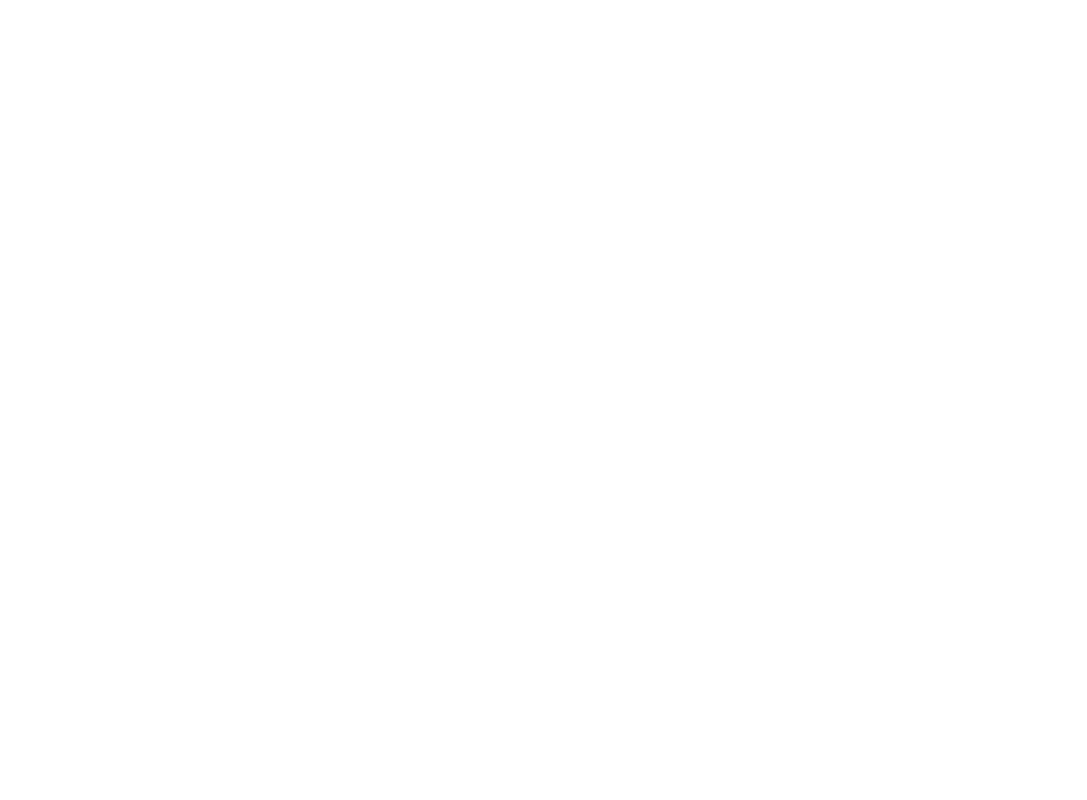
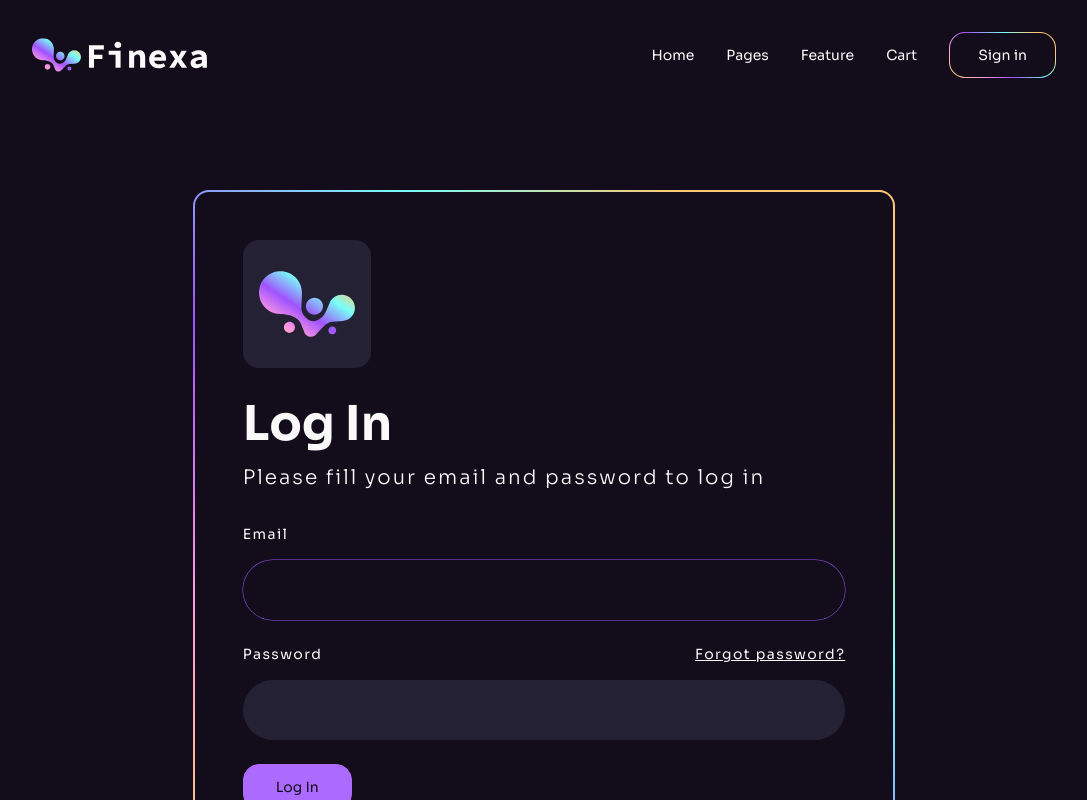
Before and after one commit to valera-orolin/bidster-frontend, a Vue app: page /login in a window 1280 px wide. Before the commit this address had no page. Shown: the top 800 px of the page, without its empty margins (96-1183 px from the left). Built offline with nearby package versions, Linux system fonts and the light colour scheme.

Commit message:
Add Login page

```diff
--- a/src/Components/ButtonArrow.vue
+++ b/src/Components/ButtonArrow.vue
@@ -12,7 +12,7 @@
 
 <style>
 .my-arrow-button {
-    border-radius: 20px;
+    border-radius: 15px;
     background-color: theme('colors.my-gray2');
     border: none;
     color: #fff;
--- /dev/null
+++ b/src/Components/ButtonLila.vue
@@ -0,0 +1,11 @@
+<script setup>
+const props = defineProps({
+    text: String
+});
+</script>
+
+<template>
+    <button class="bg-my-lila px-8 py-3 rounded-2xl text-my-black hover:bg-my-black hover:text-my-gray4 border-my-lila border-0.5 transition duration-500">
+        <span>{{ text }}</span>
+    </button>
+</template>
--- /dev/null
+++ b/src/Components/InputError.vue
@@ -0,0 +1,15 @@
+<script setup>
+defineProps({
+    message: {
+        type: String,
+    },
+});
+</script>
+
+<template>
+    <div v-show="message">
+        <p class="text-sm tracking-widest text-my-lila">
+            {{ message }}
+        </p>
+    </div>
+</template>
--- /dev/null
+++ b/src/Components/InputLabel.vue
@@ -0,0 +1,14 @@
+<script setup>
+defineProps({
+    value: {
+        type: String,
+    },
+});
+</script>
+
+<template>
+    <label class="block text-sm tracking-widest">
+        <span v-if="value">{{ value }}</span>
+        <span v-else><slot /></span>
+    </label>
+</template>
--- a/src/Components/NavPanel.vue
+++ b/src/Components/NavPanel.vue
@@ -9,7 +9,7 @@
 </script>
 
 <template>
-    <div class="bg-my-black flex items-center justify-between px-4 md:px-32 py-8">
+    <div class="bg-my-black flex items-center justify-between px-4 md:px-32 py-4 lg:py-8">
         <router-link to="/lots">
             <img src="../assets/logo.svg" alt="Bidster" />
         </router-link>
@@ -19,15 +19,22 @@
             <a href="#" class="hover:text-my-lila transition duration-500">Pages</a>
             <a href="#" class="hover:text-my-lila transition duration-500">Feature</a>
             <a href="#" class="hover:text-my-lila transition duration-500">Cart</a>
+            <router-link to="/login">
                 <ButtonGradient text="Sign in" />
+            </router-link>
         </div>
 
-        <button @click="toggleMenu" data-collapse-toggle="navbar-hamburger" type="button" class="lg:hidden inline-flex items-center justify-center p-2 w-10 h-10 text-sm text-my-gray3 rounded-lg focus:outline-none focus:ring-2 focus:ring-my-gray2" aria-controls="navbar-hamburger" aria-expanded="false">
+        <div class="lg:hidden inline-flex items-center justify-center space-x-4">
+            <router-link to="/login">
+                <font-awesome-icon class="text-my-gray3" :icon="['fas', 'user']" />
+            </router-link>
+            <button @click="toggleMenu" data-collapse-toggle="navbar-hamburger" type="button" class="items-center justify-center p-2 w-10 h-10 text-sm text-my-gray3 rounded-lg focus:outline-none focus:ring-2 focus:ring-my-gray2" aria-controls="navbar-hamburger" aria-expanded="false">
                 <span class="sr-only">Open main menu</span>
                 <svg class="w-5 h-5" aria-hidden="true" xmlns="http://www.w3.org/2000/svg" fill="none" viewBox="0 0 17 14">
                     <path stroke="currentColor" stroke-linecap="round" stroke-linejoin="round" stroke-width="2" d="M1 1h15M1 7h15M1 13h15"/>
                 </svg>
             </button>
+        </div>
     </div>
 
     <div class="lg:hidden flex">
--- /dev/null
+++ b/src/Components/TextInput.vue
@@ -0,0 +1,26 @@
+<script setup>
+import { onMounted, ref } from 'vue';
+
+const model = defineModel({
+    type: String,
+    required: true,
+});
+
+const input = ref(null);
+
+onMounted(() => {
+    if (input.value.hasAttribute('autofocus')) {
+        input.value.focus();
+    }
+});
+
+defineExpose({ focus: () => input.value.focus() });
+</script>
+
+<template>
+    <input
+        class="bg-my-gray2 text-sm p-5 focus:border-my-violet focus:bg-my-black focus:outline-none focus:ring-0.5 focus:ring-my-violet rounded-full transition duration-500"
+        v-model="model"
+        ref="input"
+    />
+</template>
--- a/src/Layouts/AuthenticatedLayout.vue
+++ b/src/Layouts/AuthenticatedLayout.vue
@@ -4,10 +4,10 @@
 </script>
 
 <template>
-    <div class="h-screen bg-my-black">
+    <div class="flex flex-col h-screen bg-my-black">
         <NavPanel />
 
-        <div class="px-4 md:px-32 py-8 bg-my-black">
+        <div class="p-4 md:px-32 md:py-8 bg-my-black flex-grow">
             <main>
                 <slot />
             </main>
--- /dev/null
+++ b/src/Pages/Auth/Login.vue
@@ -0,0 +1,57 @@
+<script setup>
+import AuthenticatedLayout from '../../Layouts/AuthenticatedLayout.vue'
+import TextInput from '../../Components/TextInput.vue'
+import InputLabel from '../../Components/InputLabel.vue'
+import InputError from '../../Components/InputError.vue'
+import ButtonLila from '../../Components/ButtonLila.vue'
+</script>
+
+<template>
+    <AuthenticatedLayout>
+        <div class="flex justify-center">
+            <div class="border-2 border-transparent rounded-2xl my-gradient-bord-black p-4 lg:p-12 text-my-gray4 lg:my-12">
+                <img src="../../assets/icon.svg" alt="logo" class="w-24 h-24 md:w-32 md:h-32 bg-my-gray2 rounded-2xl p-4">
+                <h1 class="text-4xl md:text-5xl font-bold pt-4 md:pt-8">Log In</h1>
+                <h2 class="text-sm md:text-xl pt-4 tracking-widest font-light lg:pr-20">Please fill your email and password to log in</h2>
+
+                <form class="pt-8 space-y-6">
+                    <div>
+                        <InputLabel for="email" value="Email" />
+
+                        <TextInput
+                            id="email"
+                            type="email"
+                            class="mt-4 block w-full"
+                            required
+                            autofocus
+                            autocomplete="username"
+                        />
+
+                        <InputError class="mt-2" :message="''" />
+                    </div>
+
+                    <div>
+                        <div class="flex justify-between">
+                            <InputLabel for="password" value="Password" />
+                            <h3 class="text-sm tracking-widest underline hover:text-my-lila cursor-pointer duration-500 transition">Forgot password?</h3>
+                        </div>
+
+                        <TextInput
+                            id="password"
+                            type="password"
+                            class="mt-4 block w-full"
+                            required
+                            autocomplete="current-password"
+                        />
+
+                        <InputError class="mt-2" :message="''" />
+                    </div>
+
+                    <ButtonLila class="text-sm" :text="'Log In'" />
+                </form>
+
+                <h2 class="text-sm md:text-base pt-6 tracking-widest font-light">Don't have an account? <a href="#" class="underline hover:text-my-lila duration-500 transition">Sign up</a></h2>
+            </div>
+        </div>
+    </AuthenticatedLayout>
+</template>
--- a/src/main.js
+++ b/src/main.js
@@ -6,10 +6,10 @@
 import { library } from '@fortawesome/fontawesome-svg-core'
 import { FontAwesomeIcon } from '@fortawesome/vue-fontawesome'
 import { faGithub, faLinkedinIn } from '@fortawesome/free-brands-svg-icons'
-import { faEnvelope } from '@fortawesome/free-solid-svg-icons'
+import { faEnvelope, faUser } from '@fortawesome/free-solid-svg-icons'
 
 
-library.add(faGithub, faLinkedinIn, faEnvelope)
+library.add(faGithub, faLinkedinIn, faEnvelope, faUser)
 
 createApp(App)
     .use(router)
--- a/src/router.js
+++ b/src/router.js
@@ -1,11 +1,13 @@
 import { createRouter, createWebHistory } from 'vue-router'
 import Lots from './Pages/Lots/Index.vue'
+import Login from './Pages/Auth/Login.vue'
 import Welcome from './Pages/Welcome.vue'
 
 const routes = [
     { path: '/', component: Welcome },
     { path: '/welcome', component: Welcome },
     { path: '/lots', component: Lots },
+    { path: '/login', component: Login },
 ]
 
 const router = createRouter({
--- a/src/style.css
+++ b/src/style.css
@@ -22,3 +22,10 @@
       linear-gradient(224deg, theme('colors.primary2') 15%, theme('colors.primary3') 34%, theme('colors.primary4') 58%, theme('colors.primary5') 77%, theme('colors.primary2') 96%) border-box;
     display: inline-block;
 }
+
+.my-gradient-bord-black {
+    background:
+      linear-gradient(theme('colors.my-black'), theme('colors.my-black')) padding-box,
+      linear-gradient(224deg, theme('colors.primary2') 15%, theme('colors.primary3') 34%, theme('colors.primary4') 58%, theme('colors.primary5') 77%, theme('colors.primary2') 96%) border-box;
+    display: inline-block;
+}
--- a/tailwind.config.js
+++ b/tailwind.config.js
@@ -10,7 +10,8 @@
                 'my-black': '#130D1B',
                 //'my-gray1': '#252134',
                 'my-gray1': '#F15D44',
-                'my-gray2': '#262131',
+                //'my-gray2': '#262131',
+                'my-gray2': '#252134',
                 'my-gray3': '#D8D8D9',
                 'my-gray4': '#FAFAFA',
                 'my-lila': '#AC6AFF',
@@ -31,6 +32,9 @@
             },
             borderWidth: {
                 '0.5': '0.5px'
+            },
+            ringWidth: {
+                '0.5': '0.5px',
             }
         },
       },
```
Also changed, not shown: src/assets/icon.svg (added). Lines whose indentation alone changed are shown as unchanged.
